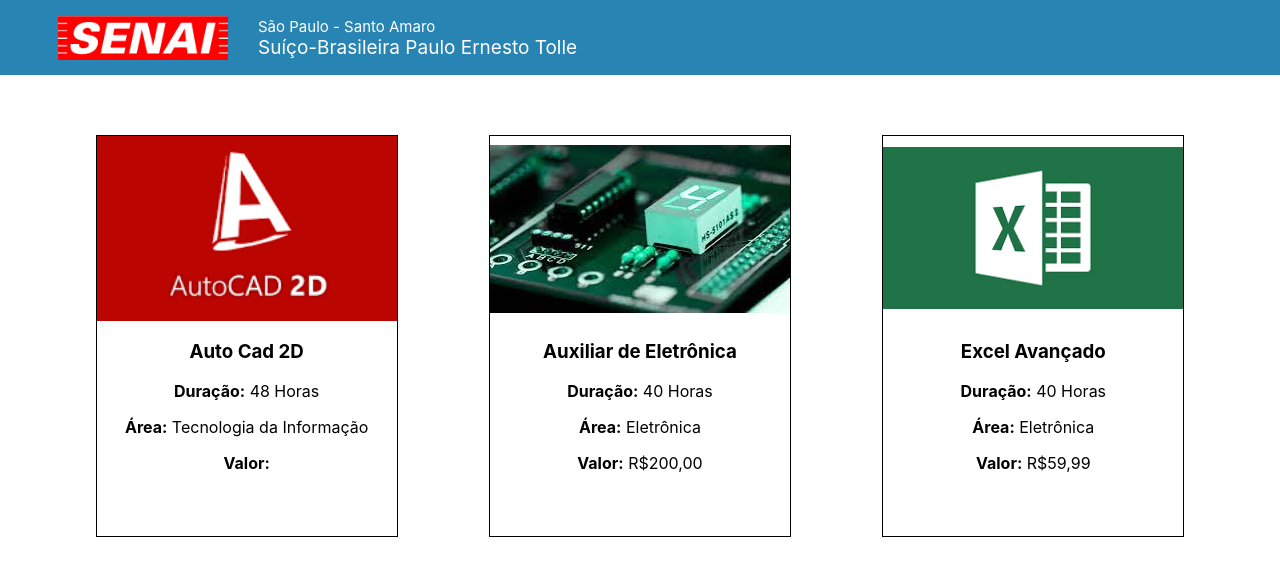
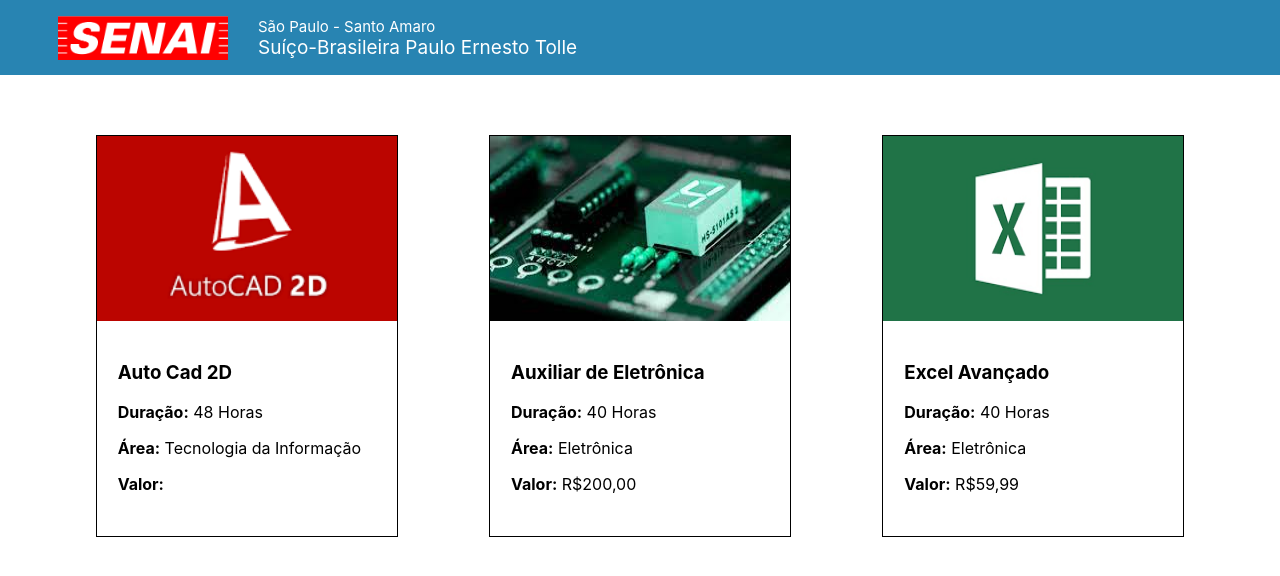
Before and after one commit to DOGE-SENAI/Page-Web-Senai, a React (Create React App) app: page / in a window 1280 px wide. Shown: the top 576 px of the page. Built offline with nearby package versions, Linux system fonts and the light colour scheme.

Commit message:
cards, agora vai

```diff
--- a/src/componentes/Card/CardThree/style.css
+++ b/src/componentes/Card/CardThree/style.css
@@ -8,5 +8,6 @@
 
 .img-card3{
     height: 185px;
-    background: no-repeat center/100% url('../excel.png');
+    background: no-repeat center url('../excel.png');
+    background-size: 100% 100%;
 }
--- a/src/componentes/Card/CardTwo/style.css
+++ b/src/componentes/Card/CardTwo/style.css
@@ -7,5 +7,12 @@
 }
 .img-card2{
     height: 185px;
-    background: no-repeat center/100% url('../eletronica.png');
+    background: no-repeat center url('../eletronica.png');
+    background-size: 100% 100%;
 }
+
+
+.text-card{
+    padding: 21px;
+    text-align: left;
+}
```
